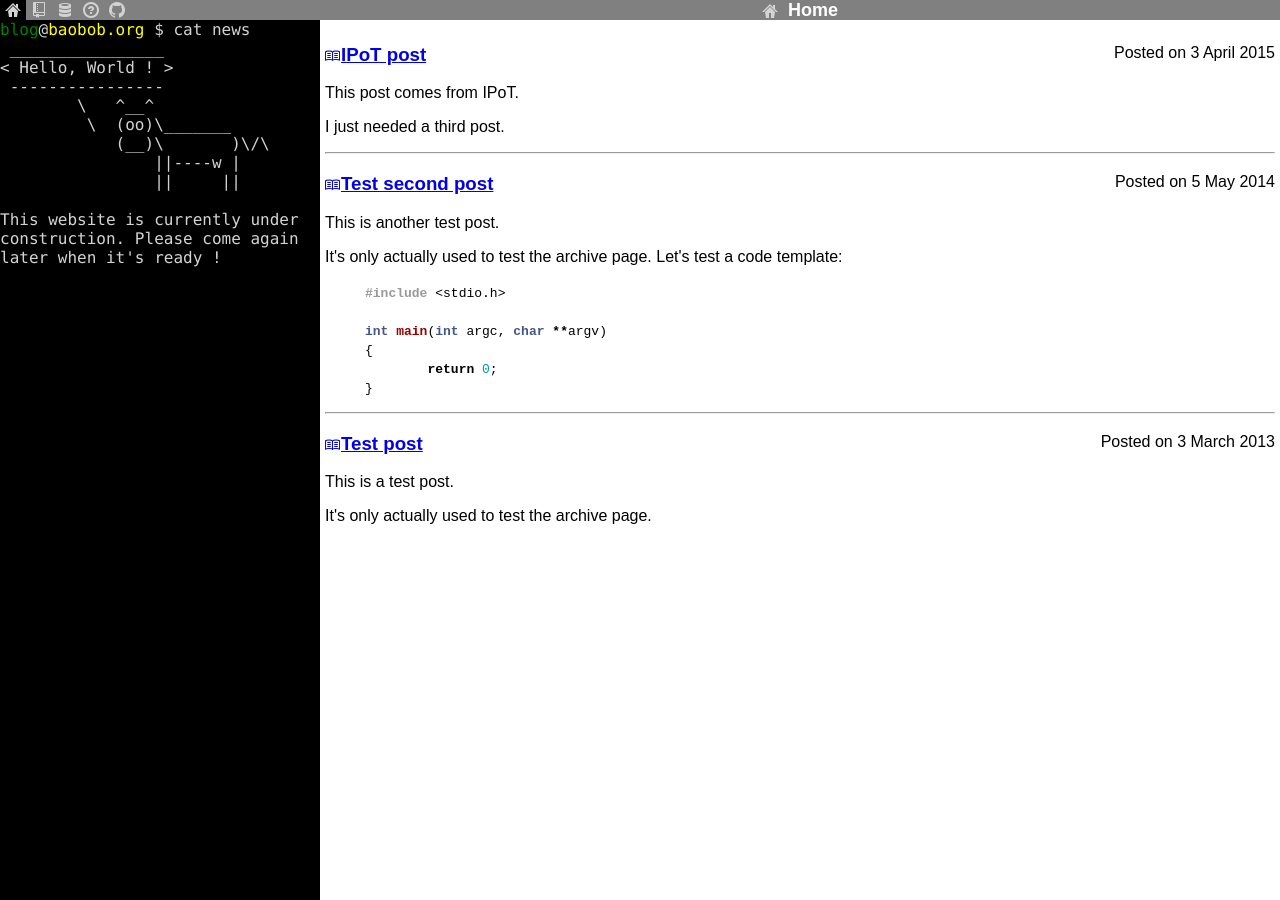
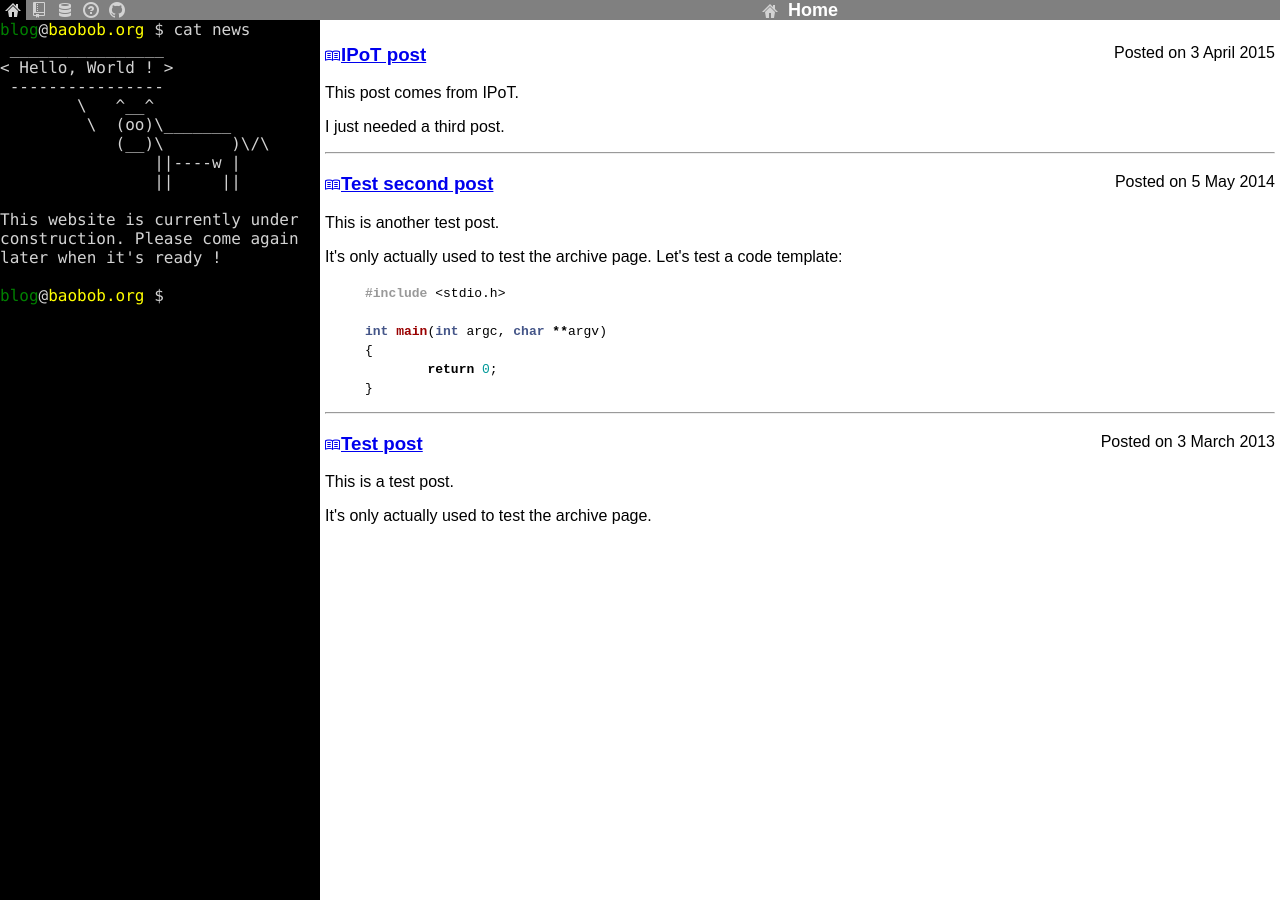
Before and after one commit to guillaumecl/guillaumecl.github.io, a Jekyll site: the page built from index.html, in a window 1280 px wide. Built offline with Jekyll 4.4.1, drawn with Linux system fonts in a browser that asks for light colours.

Commit message:
Add a second prompt after the first one, so that we understand it's a prompt.
Signed-off-by: Guillaume Clement <gclement@baobob.org>

```diff
--- a/_layouts/master.html
+++ b/_layouts/master.html
@@ -40,7 +40,8 @@
 		</div>
 		<div class="layout_left terminal">
 			<pre><span style="color:green">blog</span>@<span style="color:yellow">baobob.org</span> $ cat news
-{% include news %}</pre>
+{% include news %}
+				<span style="color:green">blog</span>@<span style="color:yellow">baobob.org</span> $ </pre>
 		</div>
 
 		<div class="layout_right">
```
